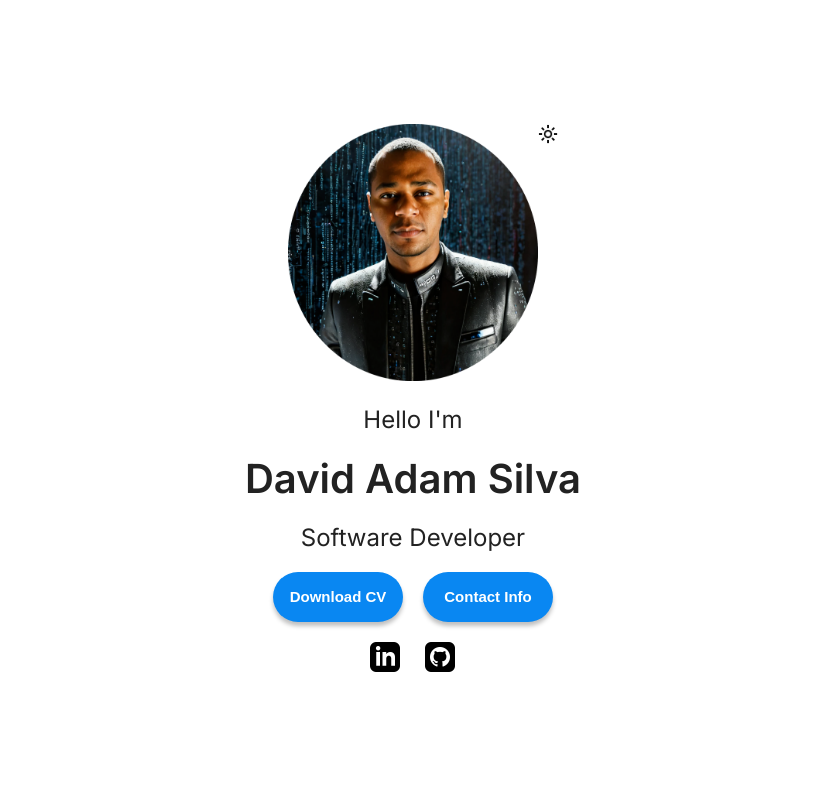
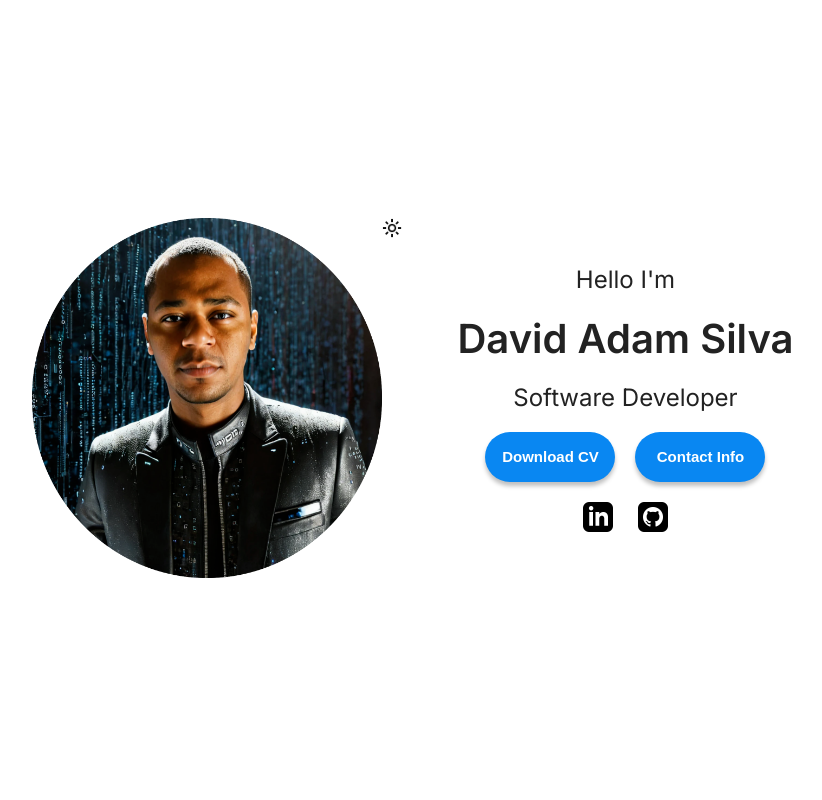
Before and after one commit to DavidAdam1323/portfolio-website-project, a React (Vite) app: page / in a window 1280 px wide. Shown: the top 800 px of the page, without its empty margins (227-1049 px from the left). Built offline with nearby package versions, Linux system fonts and the light colour scheme.

Commit message:
Implement responsive design adjustments for Hero section layout at different screen sizes

```diff
--- a/src/sections/Hero/HeroStyles.module.css
+++ b/src/sections/Hero/HeroStyles.module.css
@@ -78,3 +78,26 @@
   align-items: center;
   gap: 20px;
 }
+
+@media (width >= 800px) {
+  .container {
+    flex-direction: row;
+    align-items: center;
+    justify-content: space-evenly;
+    gap: 75px;
+
+    .hero {
+      max-width: 350px;
+      width: 350px;
+    }
+  }
+}
+
+@media (width >= 1400px) {
+  .container {
+    .hero {
+      max-width: 400px;
+      width: 400px;
+    }
+  }
+}
```
